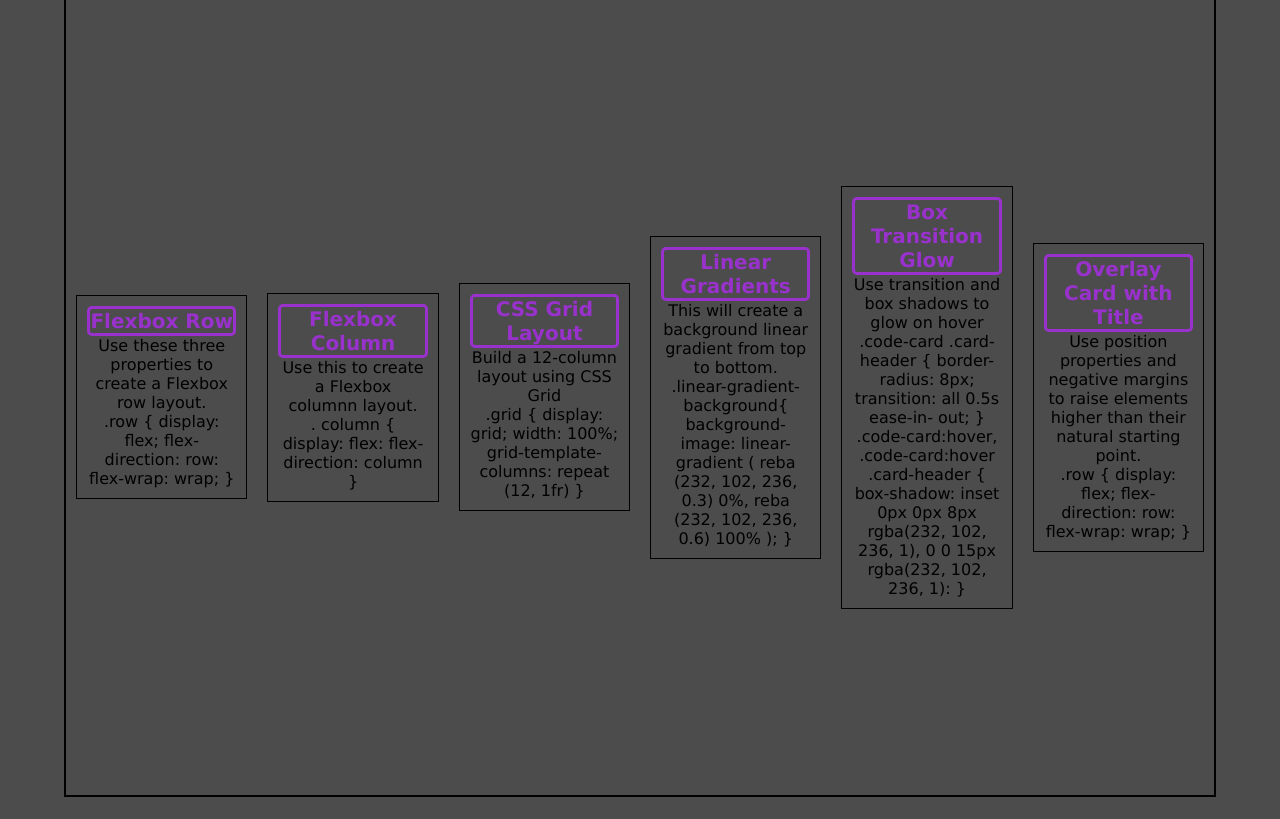
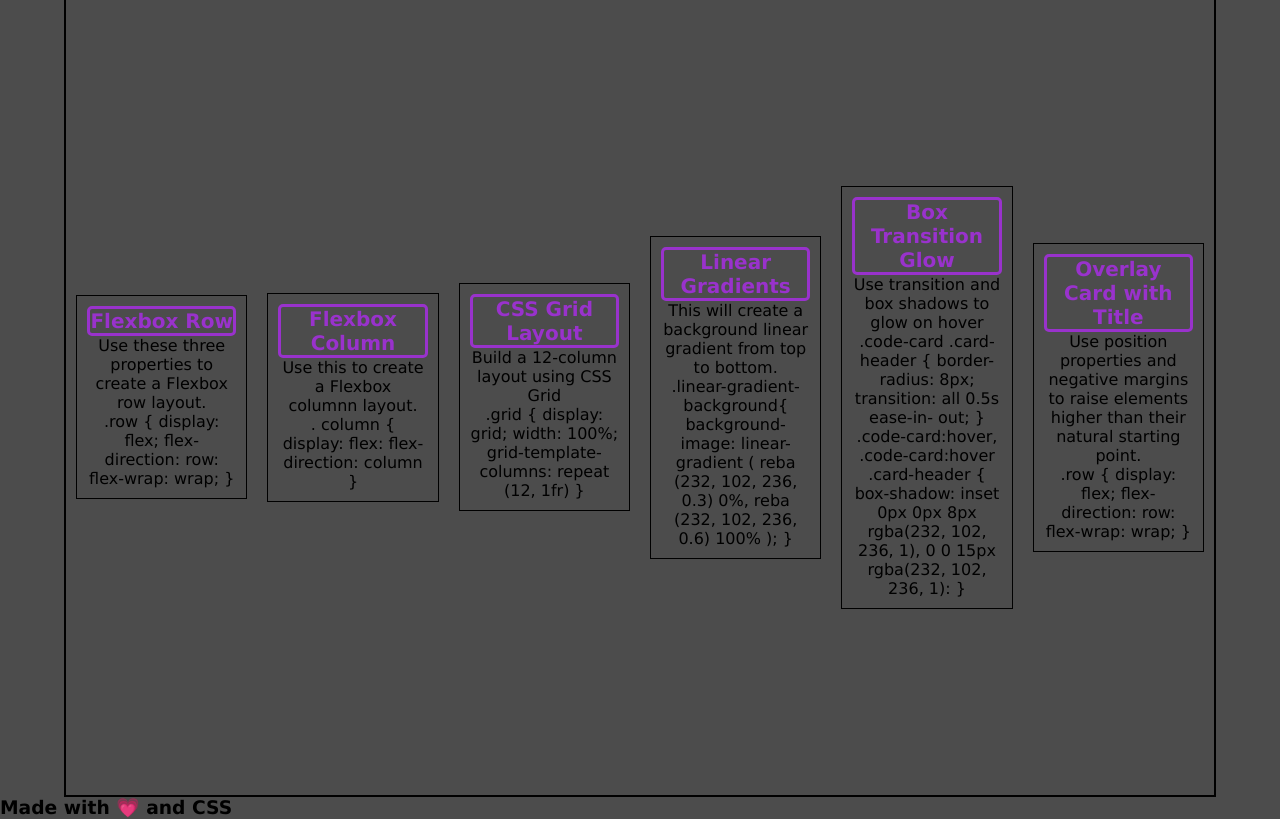
Before and after one commit to tkhobbes43/mini-project-css-styling, a plain HTML site: page css-styling/index.html in a window 1280 px wide. Shown: the part 79-898 px from the top of the page. Before the commit the page ends 876 px from the top, so only its background shows below. Drawn offline with Linux system fonts and the light colour scheme.

Commit message:
added footer

```diff
--- a/css-styling/index.html
+++ b/css-styling/index.html
@@ -96,5 +96,10 @@
           </div>
         </section>
       </main>
+      <footer>
+        <h3>
+          Made with &#128151; and CSS
+        </h3>
+      </footer>
   </body>
 </html>
```
